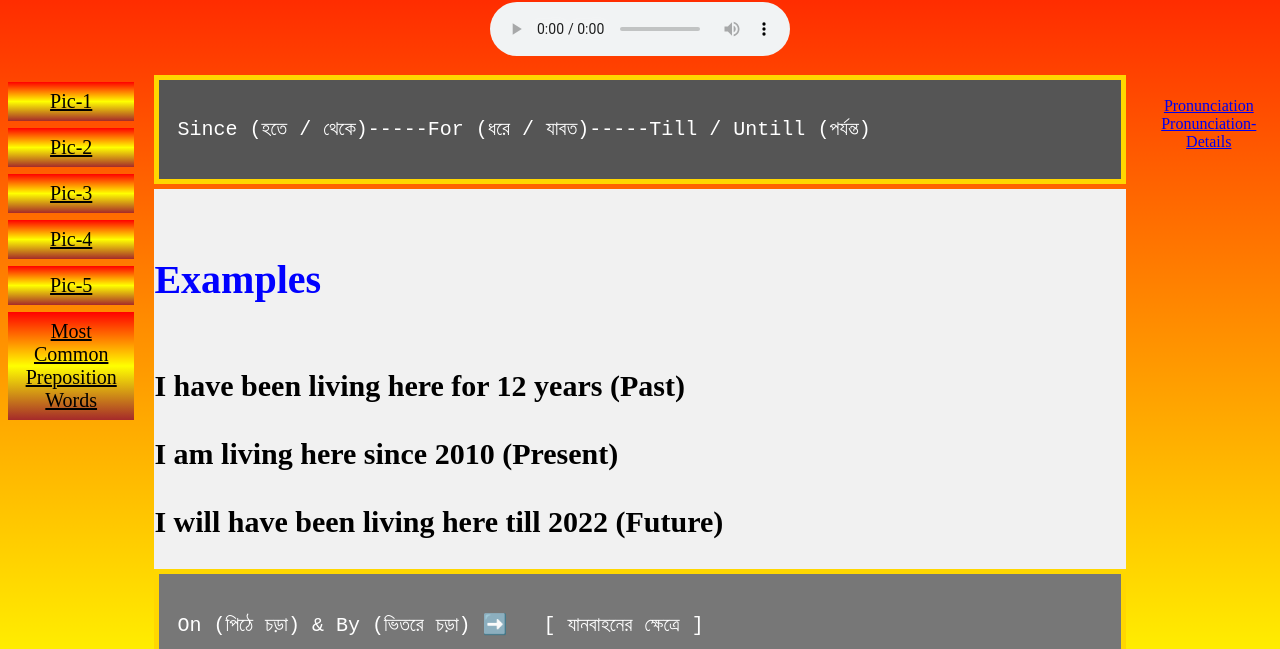
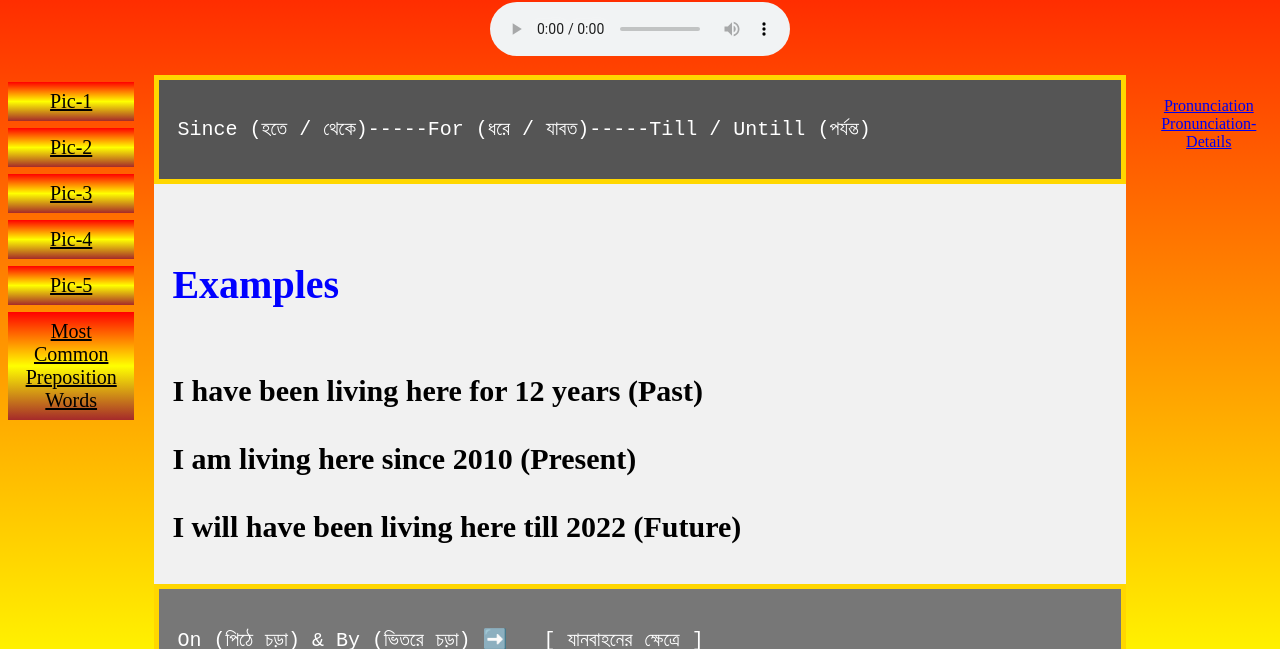
Before and after one commit to ROKUBOSS/English, a plain HTML site: page Qstn.html in a window 1280 px wide. Both pictures are taken after a click on the button 639 px from the left and 280 px from the top of the page. Shown: the part 151-800 px from the top of the page. Drawn offline with Linux system fonts and the light colour scheme.

Commit message:
style change

```diff
--- a/style1.css
+++ b/style1.css
@@ -15,13 +15,14 @@
   }
 
   .content {
-    padding: 10 18px;
+
+    padding: 10px 18px;
     display: none;
     overflow: hidden;
     background-color: #f1f1f1;
   }
   .collapsible{
-    margin-bottom: 5px;
+
     border: 5px solid gold;
     font-size: 20px;
 
```
